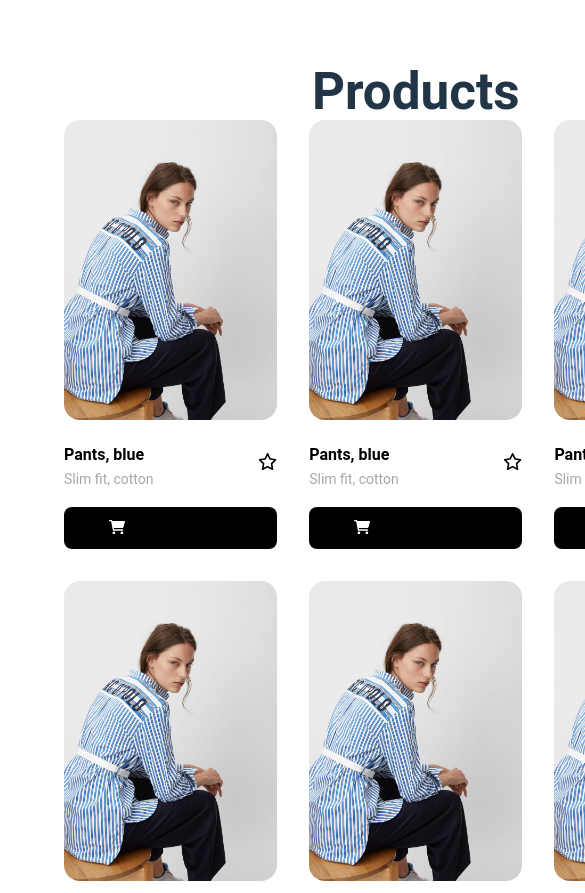
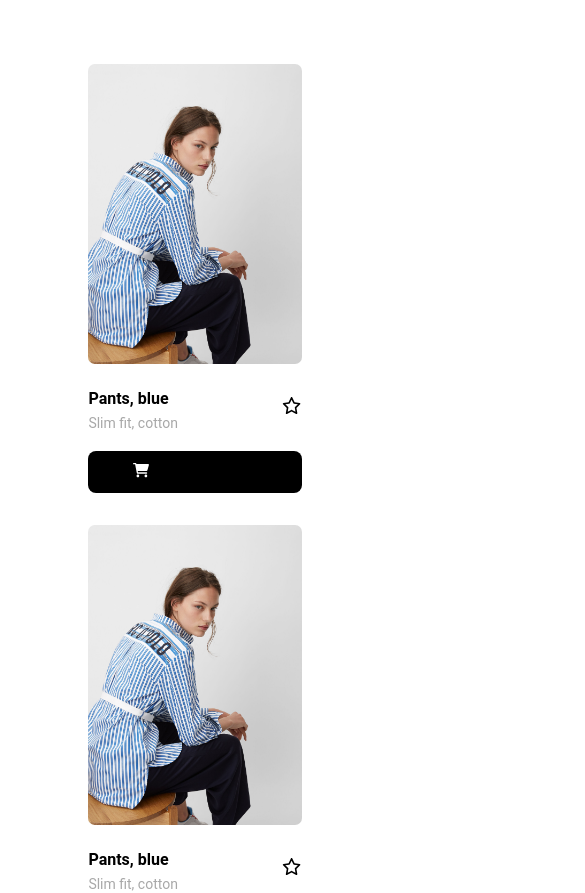
Before and after one commit to ToniaR/products_displayer, a Vue app: page / in a window 390 px wide. Shown: the top 893 px of the page, 585 px wide, since content can reach past the window. Built offline with nearby package versions, Linux system fonts and the light colour scheme.

Commit message:
Add responsiveness

```diff
--- a/src/assets/styles/main.scss
+++ b/src/assets/styles/main.scss
@@ -1 +1 @@
-@import './colors.scss'
+@import './colors.scss';
--- a/src/components/Product.vue
+++ b/src/components/Product.vue
@@ -32,9 +32,9 @@ import ShoppingBagIcon from '@/assets/icons/cart-shopping.svg?component'
 
     &__image {
         height: 300px;
-        width: auto;
-        border-radius: 1rem;
-        object-fit: fill;
+        width: 100%;
+        border-radius: 7px;
+        object-fit: cover;
     }
 
     &__name {
--- a/src/components/ProductsList.vue
+++ b/src/components/ProductsList.vue
@@ -4,14 +4,13 @@ import { ref } from 'vue'
 import Product from '@/components/Product.vue'
 
 defineProps({
-  msg: String
+  products: []
 })
 
 
 </script>
 
 <template>
-    <h1>Products</h1>
     <div class="products-list">
         <product />
         <product />
@@ -23,9 +22,18 @@ defineProps({
 </template>
 
 <style scoped lang="scss">
+
 .products-list {
     display: grid;
-    grid-template-columns: repeat(3, 1fr);
+    grid-template-columns: 1;
     grid-gap: 2rem;
+
+    @media screen and (min-width: 567px) {
+        grid-template-columns: repeat(2,minmax(45%, 1fr));
+    }
+
+    @media screen and (min-width: 1024px) {
+        grid-template-columns: repeat(3, 1fr);
+    }
 }
 </style>
```
